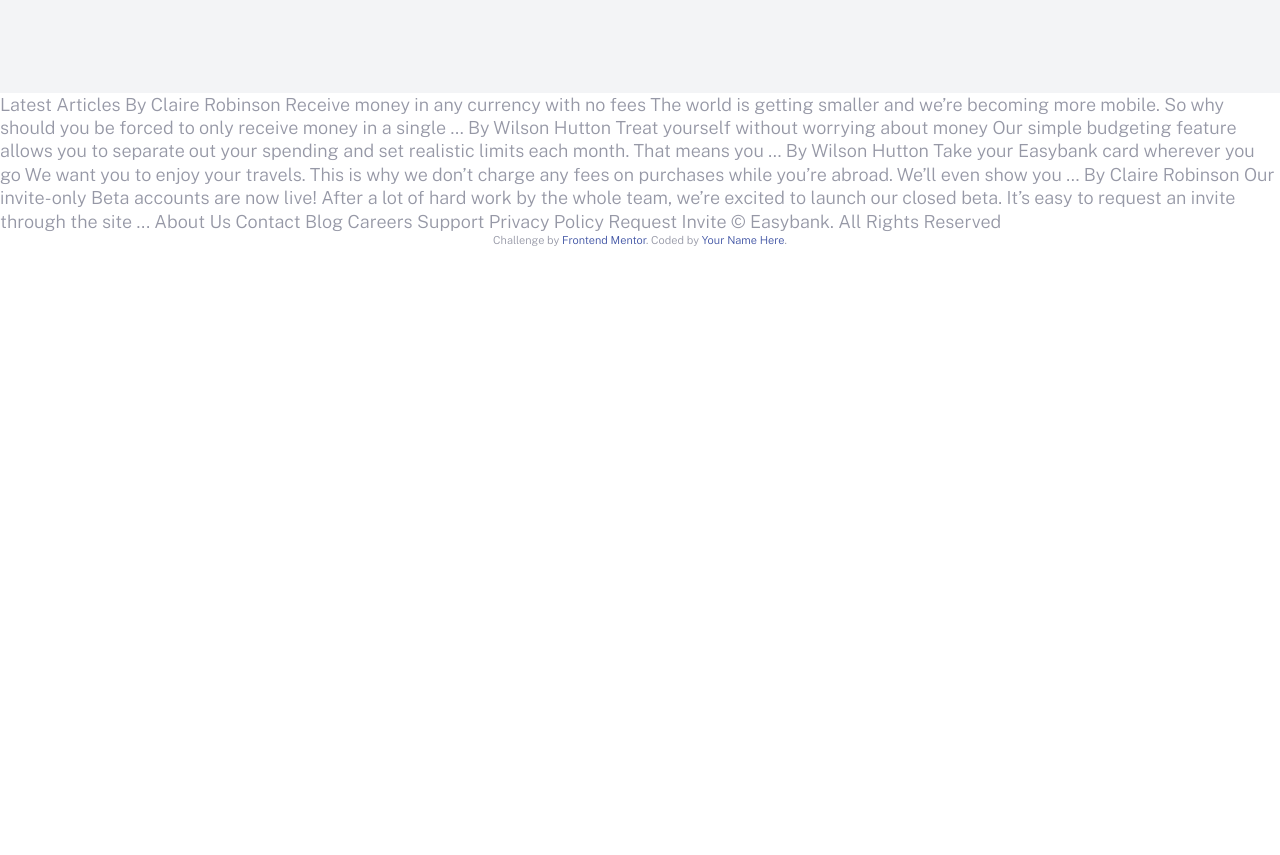
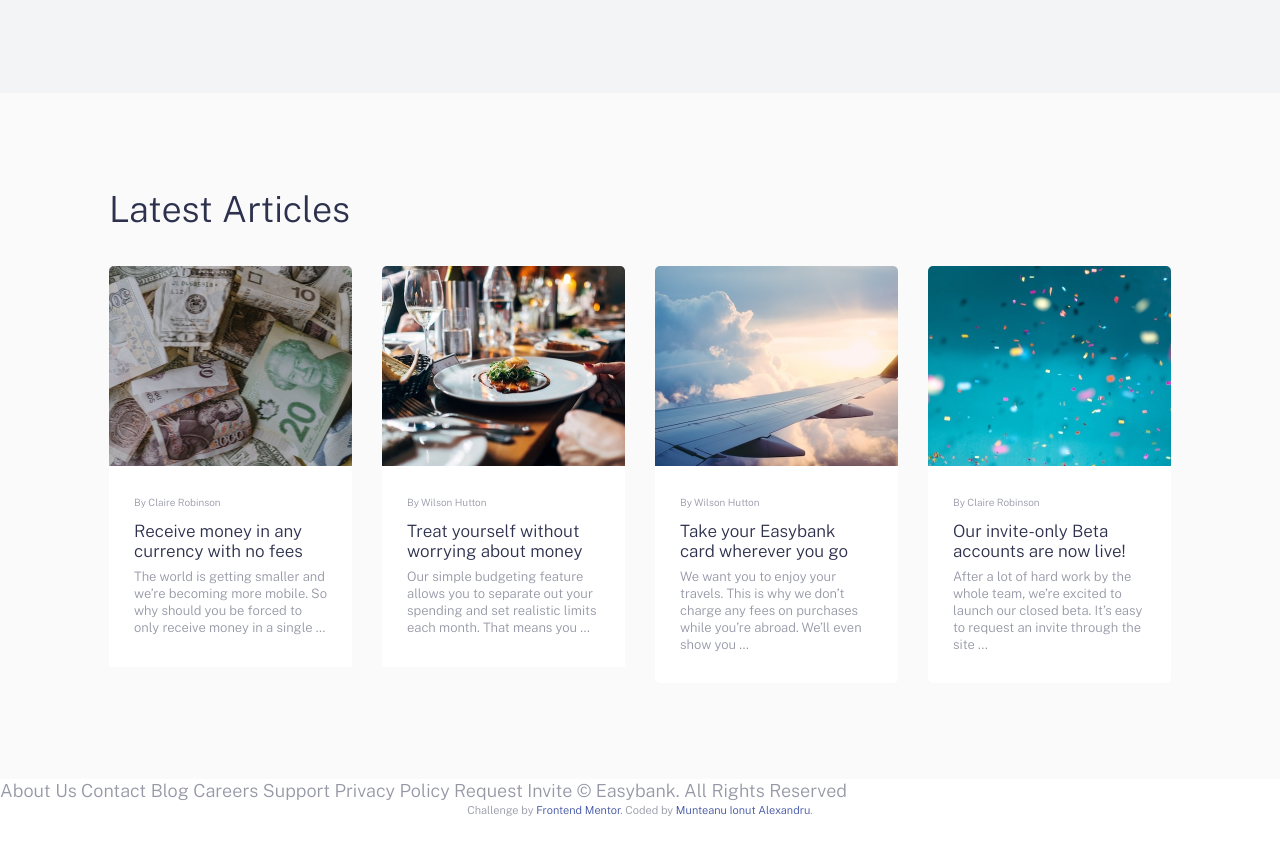
Before and after one commit to Ekho26/Landing_Page, a plain HTML site: page index.html in a window 1280 px wide. Shown: the part 1314-2169 px from the top of the page. Drawn offline with nearby package versions, Linux system fonts and the light colour scheme.

Commit message:
Adding the articles

```diff
--- /dev/null
+++ b/app/scss/_article.scss
@@ -0,0 +1,63 @@
+.articles{
+    background-color: $veryLightGray;
+}
+
+.article{
+
+    &__content{
+
+    }
+
+    &__grid{
+        display: grid;
+        // grid-template-columns: repeat(auto-fit, minmax(14.375rem, 1fr));
+        grid-template-columns: 1fr;
+        gap: 1.875rem;
+
+        @include breakpoint-up(medium){
+            grid-template-columns: repeat(2,1fr);
+        }
+
+        @include breakpoint-up(large){
+            grid-template-columns: repeat(4,1fr);
+        }
+    }
+
+    &__item{
+        border-radius: 0.3125rem;
+        overflow: hidden;
+    }
+
+    &__image{
+        height: 12.5rem;
+        background-size: cover;
+        background-repeat: no-repeat;
+        background-position: center center;
+    }
+
+    &__text{
+        background-color: $white;
+        padding: 1.875rem 1.875rem 2.5rem 1.875rem;
+        color: $grayishBlue;
+
+        @include breakpoint-up(medium){
+            padding: 1.875rem 1.5625rem;
+        }
+    }
+
+    &__author{
+        font-size: 0.625rem;
+        margin-bottom: 0.75rem;
+    }
+
+    &__title{
+        font-size: 1.0625rem;
+        line-height: 1.25rem;
+        color: $darkBlue;
+        margin-bottom: 0.5rem;
+    }
+
+    &__description{
+        font-size: 0.8125rem;
+    }
+}
--- a/app/scss/style.scss
+++ b/app/scss/style.scss
@@ -6,3 +6,4 @@
 @import "header";
 @import "hero";
 @import "feature";
+@import "article";
--- a/index.html
+++ b/index.html
@@ -134,24 +134,86 @@
 
     </section>
 
-    Latest Articles By Claire Robinson Receive money in any currency with no
-    fees The world is getting smaller and we’re becoming more mobile. So why
-    should you be forced to only receive money in a single … By Wilson Hutton
-    Treat yourself without worrying about money Our simple budgeting feature
-    allows you to separate out your spending and set realistic limits each
-    month. That means you … By Wilson Hutton Take your Easybank card wherever
-    you go We want you to enjoy your travels. This is why we don’t charge any
-    fees on purchases while you’re abroad. We’ll even show you … By Claire
-    Robinson Our invite-only Beta accounts are now live! After a lot of hard
-    work by the whole team, we’re excited to launch our closed beta. It’s easy
-    to request an invite through the site ... About Us Contact Blog Careers
+    <section class="articles">
+
+      <div class="article__content container container--pall">
+
+        <h2>Latest Articles</h2>
+
+        <div class="article__grid">
+
+          <a href="#" class="article__item">
+            <div class="article__image" style="background-image: url('./images/image-currency.jpg');"></div>
+            <div class="article__text">
+              <div class="article__author">By Claire Robinson</div>
+              <div class="article__title">
+                Receive money in any currency with no
+                fees
+              </div>
+              <div class="article__description">
+                The world is getting smaller and we’re becoming more mobile. So why
+                should you be forced to only receive money in a single …
+              </div>
+            </div>
+          </a>
+
+          <a href="#" class="article__item">
+            <div class="article__image" style="background-image: url('./images/image-restaurant.jpg');"></div>
+            <div class="article__text">
+              <div class="article__author">By Wilson Hutton</div>
+              <div class="article__title">
+                Treat yourself without worrying about money
+              </div>
+              <div class="article__description">
+                Our simple budgeting feature
+                allows you to separate out your spending and set realistic limits each
+                month. That means you …
+              </div>
+            </div>
+          </a>
+
+          <a href="#" class="article__item">
+            <div class="article__image" style="background-image: url('./images/image-plane.jpg');"></div>
+            <div class="article__text">
+              <div class="article__author">By Wilson Hutton</div>
+              <div class="article__title">
+                Take your Easybank card wherever
+                you go
+              </div>
+              <div class="article__description">
+                We want you to enjoy your travels. This is why we don’t charge any
+                fees on purchases while you’re abroad. We’ll even show you …
+              </div>
+            </div>
+          </a>
+
+          <a href="#" class="article__item">
+            <div class="article__image" style="background-image: url('./images/image-confetti.jpg');"></div>
+            <div class="article__text">
+              <div class="article__author">By Claire Robinson</div>
+              <div class="article__title">
+                Our invite-only Beta accounts are now live!
+              </div>
+              <div class="article__description">
+                After a lot of hard work by the whole team, we’re excited to launch our closed beta. It’s easy
+                to request an invite through the site ...
+              </div>
+            </div>
+          </a>
+
+        </div>
+      </div>
+    </section>
+
+
+            About Us Contact Blog Careers
     Support Privacy Policy Request Invite © Easybank. All Rights Reserved
 
     <div class="attribution">
       Challenge by
       <a href="https://www.frontendmentor.io?ref=challenge" target="_blank"
         >Frontend Mentor</a
-      >. Coded by <a href="#">Your Name Here</a>.
+      >. Coded by <a href="#">Munteanu Ionut Alexandru</a>.
     </div>
     <script src="./app/js/script.js"></script>
   </body>
```
Also changed, not shown: app/scss/style.css, 1 other file.
